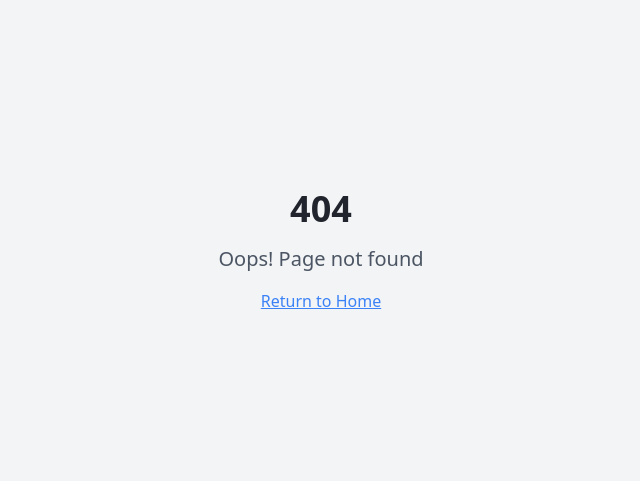
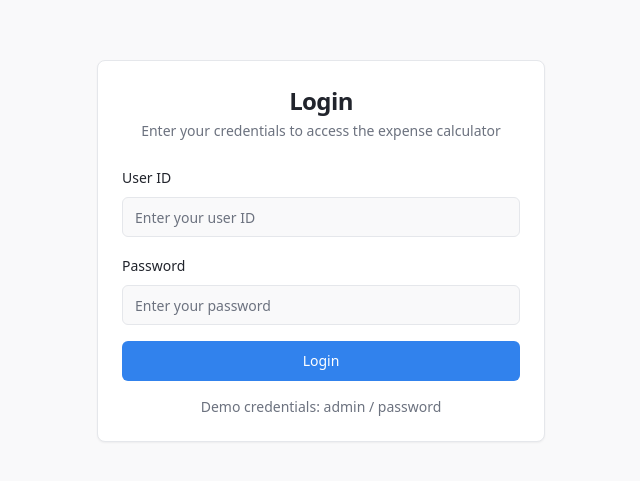
Before and after one commit to ynit2000/expanse-weaver, a React (Vite) app: page /login in a window 1280 px wide. Before the commit this address had no page. Shown: the part 149-630 px from the top of the page, without its empty margins (319-959 px from the left). Built offline with nearby package versions, Linux system fonts and the light colour scheme.

Commit message:
Add Login Page
Create a login page with fields for user ID and password.

```diff
--- a/src/App.tsx
+++ b/src/App.tsx
@@ -4,7 +4,9 @@ import { TooltipProvider } from "@/components/ui/tooltip";
 import { QueryClient, QueryClientProvider } from "@tanstack/react-query";
 import { BrowserRouter, Routes, Route } from "react-router-dom";
 import Index from "./pages/Index";
+import Login from "./pages/Login";
 import NotFound from "./pages/NotFound";
+import AuthGuard from "./components/AuthGuard";
 
 const queryClient = new QueryClient();
 
@@ -15,7 +17,8 @@ const App = () => (
       <Sonner />
       <BrowserRouter>
         <Routes>
-          <Route path="/" element={<Index />} />
+          <Route path="/login" element={<Login />} />
+          <Route path="/" element={<AuthGuard><Index /></AuthGuard>} />
           {/* ADD ALL CUSTOM ROUTES ABOVE THE CATCH-ALL "*" ROUTE */}
           <Route path="*" element={<NotFound />} />
         </Routes>
--- /dev/null
+++ b/src/components/AuthGuard.tsx
@@ -0,0 +1,36 @@
+import { useEffect, useState } from 'react';
+import { useNavigate } from 'react-router-dom';
+
+interface AuthGuardProps {
+  children: React.ReactNode;
+}
+
+const AuthGuard = ({ children }: AuthGuardProps) => {
+  const [isAuthenticated, setIsAuthenticated] = useState<boolean | null>(null);
+  const navigate = useNavigate();
+
+  useEffect(() => {
+    const checkAuth = () => {
+      const loggedIn = localStorage.getItem('isLoggedIn') === 'true';
+      setIsAuthenticated(loggedIn);
+
+      if (!loggedIn) {
+        navigate('/login');
+      }
+    };
+
+    checkAuth();
+  }, [navigate]);
+
+  if (isAuthenticated === null) {
+    return (
+      <div className="min-h-screen flex items-center justify-center">
+        <div className="text-lg">Loading...</div>
+      </div>
+    );
+  }
+
+  return isAuthenticated ? <>{children}</> : null;
+};
+
+export default AuthGuard;
--- /dev/null
+++ b/src/pages/Login.tsx
@@ -0,0 +1,102 @@
+import { useState } from 'react';
+import { useNavigate } from 'react-router-dom';
+import { Button } from '@/components/ui/button';
+import { Input } from '@/components/ui/input';
+import { Label } from '@/components/ui/label';
+import { Card, CardContent, CardDescription, CardHeader, CardTitle } from '@/components/ui/card';
+import { useToast } from '@/hooks/use-toast';
+
+const Login = () => {
+  const [userId, setUserId] = useState('');
+  const [password, setPassword] = useState('');
+  const [isLoading, setIsLoading] = useState(false);
+  const navigate = useNavigate();
+  const { toast } = useToast();
+
+  const handleLogin = async (e: React.FormEvent) => {
+    e.preventDefault();
+    setIsLoading(true);
+
+    // Simple validation
+    if (!userId || !password) {
+      toast({
+        variant: "destructive",
+        title: "Error",
+        description: "Please enter both User ID and Password",
+      });
+      setIsLoading(false);
+      return;
+    }
+
+    // Mock login - replace with real authentication
+    setTimeout(() => {
+      if (userId === 'admin' && password === 'password') {
+        localStorage.setItem('isLoggedIn', 'true');
+        localStorage.setItem('userId', userId);
+        toast({
+          title: "Success",
+          description: "Login successful!",
+        });
+        navigate('/');
+      } else {
+        toast({
+          variant: "destructive",
+          title: "Error",
+          description: "Invalid User ID or Password",
+        });
+      }
+      setIsLoading(false);
+    }, 1000);
+  };
+
+  return (
+    <div className="min-h-screen flex items-center justify-center bg-background p-4">
+      <Card className="w-full max-w-md">
+        <CardHeader className="space-y-1">
+          <CardTitle className="text-2xl text-center">Login</CardTitle>
+          <CardDescription className="text-center">
+            Enter your credentials to access the expense calculator
+          </CardDescription>
+        </CardHeader>
+        <CardContent>
+          <form onSubmit={handleLogin} className="space-y-4">
+            <div className="space-y-2">
+              <Label htmlFor="userId">User ID</Label>
+              <Input
+                id="userId"
+                type="text"
+                placeholder="Enter your user ID"
+                value={userId}
+                onChange={(e) => setUserId(e.target.value)}
+                required
+              />
+            </div>
+            <div className="space-y-2">
+              <Label htmlFor="password">Password</Label>
+              <Input
+                id="password"
+                type="password"
+                placeholder="Enter your password"
+                value={password}
+                onChange={(e) => setPassword(e.target.value)}
+                required
+              />
+            </div>
+            <Button
+              type="submit"
+              className="w-full"
+              disabled={isLoading}
+            >
+              {isLoading ? "Logging in..." : "Login"}
+            </Button>
+          </form>
+          <div className="mt-4 text-sm text-muted-foreground text-center">
+            Demo credentials: admin / password
+          </div>
+        </CardContent>
+      </Card>
+    </div>
+  );
+};
+
+export default Login;
```
